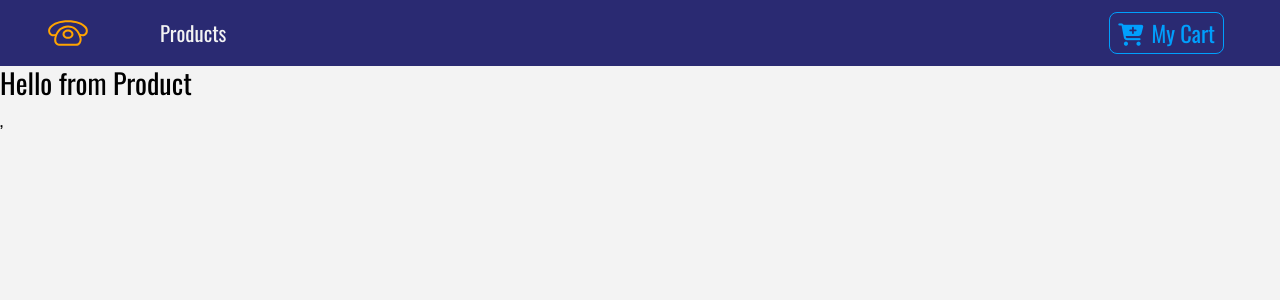
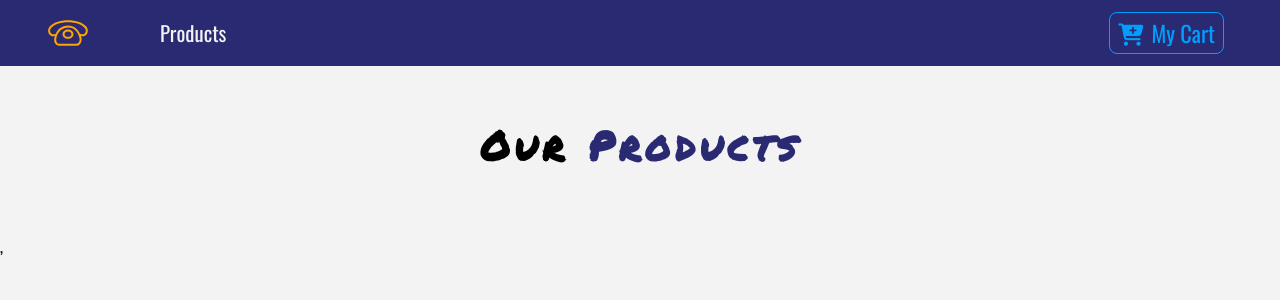
Before and after one commit to MajemiteJames/store-recording, a React (Create React App) app: page / in a window 1280 px wide. Shown: the top 300 px of the page. Built offline with nearby package versions, Linux system fonts and the light colour scheme.

Commit message:
finished the title header

```diff
--- a/src/components/ProductList.js
+++ b/src/components/ProductList.js
@@ -1,12 +1,23 @@
 import React, { Component } from 'react';
 import Product from "./Product";
+import Title from "./Title";
 
 export default class ProductList extends Component {
+    state={
+        product:[],
+    }
     render() {
         return (
-            <div>
-                <Product />
-            </div>
+            <React.Fragment>
+                <div className="py-5">
+                    <div className="container">
+                        <Title name="our" title="products"/>
+                        <div className="row"/>
+                    </div>
+                </div>
+            </React.Fragment>
+               // <Product />
+
         )
     }
 }
--- /dev/null
+++ b/src/components/Title.js
@@ -0,0 +1,13 @@
+import React from 'react'
+
+export default function Title({name, title}) {
+    return (
+        <div class="row">
+            <div className="col-10 mx-auto my-2 text-center text-title">
+                <h1 className="text-capitalize font-weight-bold">
+                {name} <strong className="text-blue">{title}</strong>
+                </h1>
+            </div>
+        </div>
+    )
+}
```
